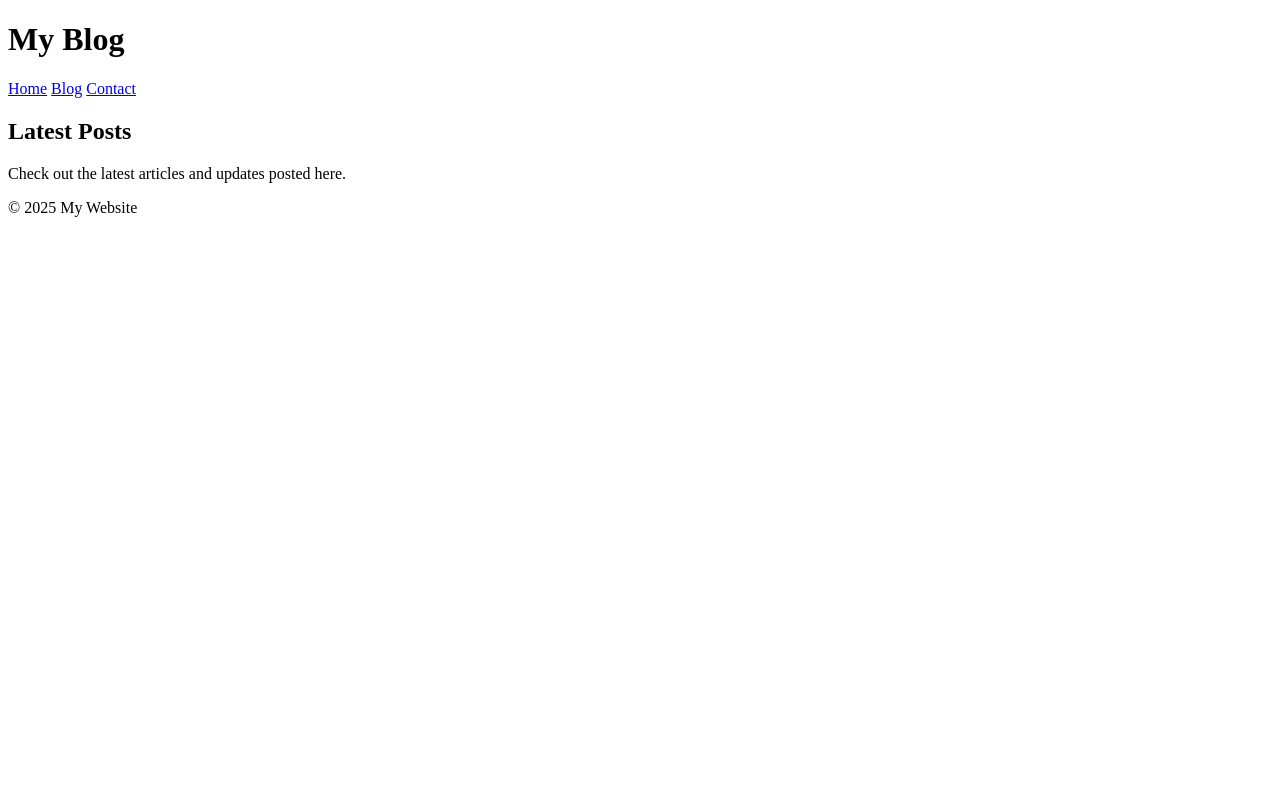
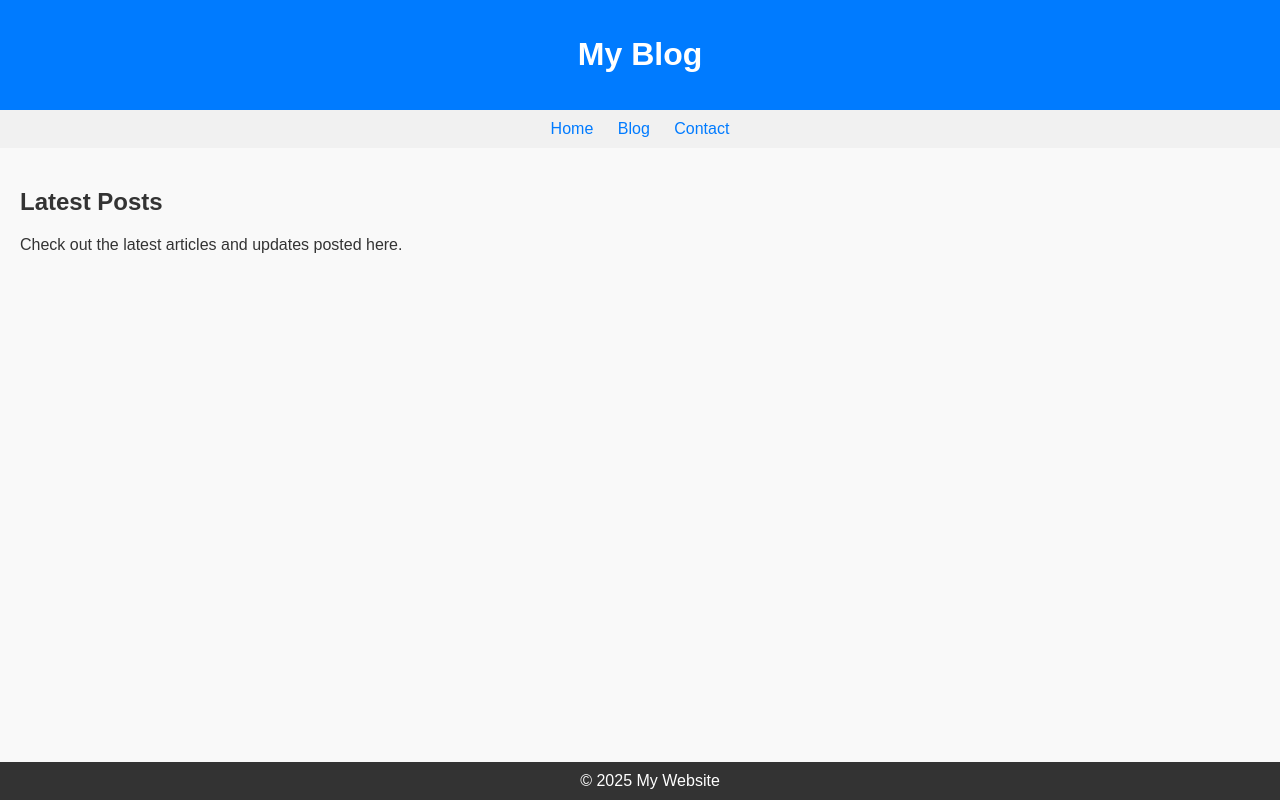
Before and after one commit to sehar0057/Blogging-Website, a website: page src/blog.html in a window 1280 px wide. Drawn offline with Linux system fonts and the light colour scheme.

Commit message:
Update blog page changes

```diff
--- a/src/blog.html
+++ b/src/blog.html
@@ -3,7 +3,7 @@
 <head>
   <meta charset="UTF-8">
   <title>Blog</title>
-  <link rel="stylesheet" href="common.css">
+  <link rel="stylesheet" href="../style/universal.css">
 </head>
 <body>
 
```
